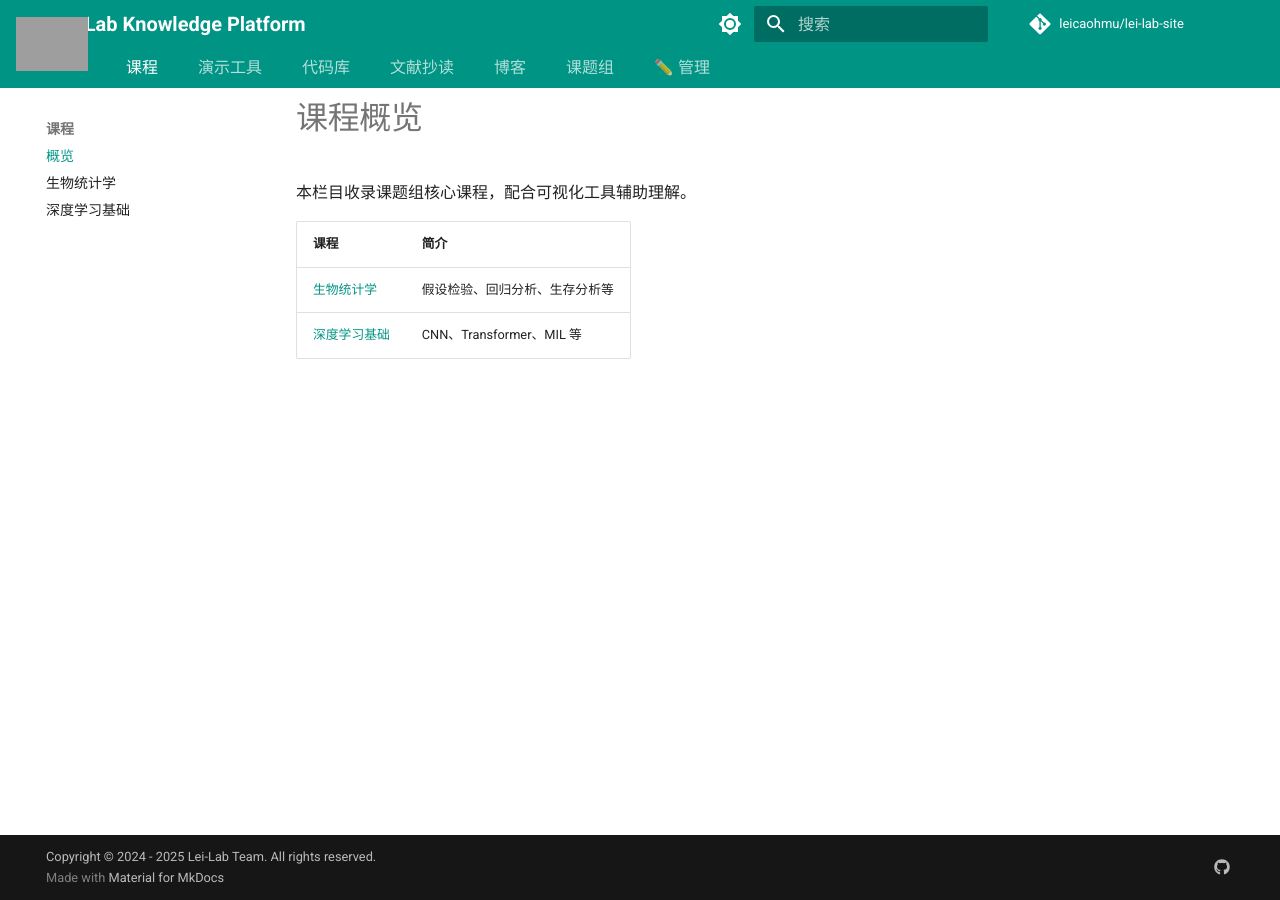
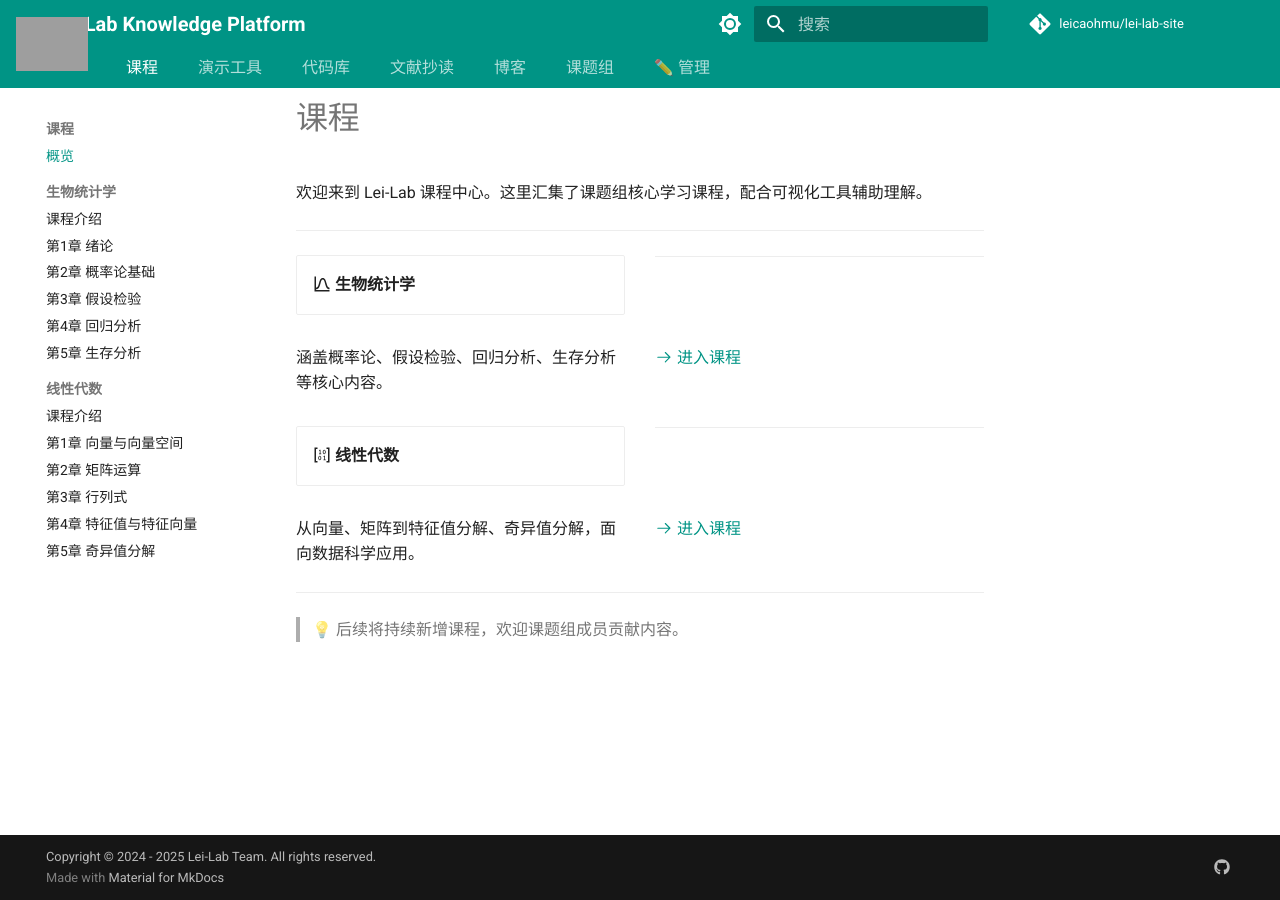
Before and after one commit to leicaohmu/lei-lab-site, an MkDocs documentation site: the page built from docs/courses/index.md, in a window 1280 px wide. Built offline with MkDocs 1.6.1 and Material for MkDocs 9.7.7, drawn with Linux system fonts in a browser that asks for light colours; comment, search, counter and statistics services are not loaded; grey boxes are pictures that could not be loaded.

Commit message:
feat: add biostat and linear-algebra course structure

```diff
--- a/docs/courses/index.md
+++ b/docs/courses/index.md
@@ -1,8 +1,27 @@
-# 课程概览
+# 课程
 
-本栏目收录课题组核心课程，配合可视化工具辅助理解。
+欢迎来到 Lei-Lab 课程中心。这里汇集了课题组核心学习课程，配合可视化工具辅助理解。
 
-| 课程 | 简介 |
-|------|------|
-| [生物统计学](biostat.md) | 假设检验、回归分析、生存分析等 |
-| [深度学习基础](deep_learning.md) | CNN、Transformer、MIL 等 |
+---
+
+<div class="grid cards" markdown>
+
+- :material-chart-bell-curve: **生物统计学**
+
+  ---
+  涵盖概率论、假设检验、回归分析、生存分析等核心内容。
+
+  [:octicons-arrow-right-24: 进入课程](biostat/index.md)
+
+- :material-matrix: **线性代数**
+
+  ---
+  从向量、矩阵到特征值分解、奇异值分解，面向数据科学应用。
+
+  [:octicons-arrow-right-24: 进入课程](linear-algebra/index.md)
+
+</div>
+
+---
+
+> 💡 后续将持续新增课程，欢迎课题组成员贡献内容。
--- a/mkdocs.yml
+++ b/mkdocs.yml
@@ -88,8 +88,20 @@ nav:
   - 首页: index.md
   - 课程:
     - 概览: courses/index.md
-    - 生物统计学: courses/biostat.md
-    - 深度学习基础: courses/deep_learning.md
+    - 生物统计学:
+      - 课程介绍: courses/biostat/index.md
+      - 第1章 绪论: courses/biostat/01-intro.md
+      - 第2章 概率论基础: courses/biostat/02-probability.md
+      - 第3章 假设检验: courses/biostat/03-hypothesis.md
+      - 第4章 回归分析: courses/biostat/04-regression.md
+      - 第5章 生存分析: courses/biostat/05-survival.md
+    - 线性代数:
+      - 课程介绍: courses/linear-algebra/index.md
+      - 第1章 向量与向量空间: courses/linear-algebra/01-vector.md
+      - 第2章 矩阵运算: courses/linear-algebra/02-matrix.md
+      - 第3章 行列式: courses/linear-algebra/03-determinant.md
+      - 第4章 特征值与特征向量: courses/linear-algebra/04-eigenvalue.md
+      - 第5章 奇异值分解: courses/linear-algebra/05-svd.md
   - 演示工具:
     - 概览: tools/index.md
   - 代码库:
```
Also changed, not shown: docs/courses/biostat/01-intro.md (added, +63 -0 lines), docs/courses/biostat/index.md (added, +22 -0 lines), docs/courses/linear-algebra/01-vector.md (added, +22 -0 lines), docs/courses/linear-algebra/index.md (added, +22 -0 lines).
